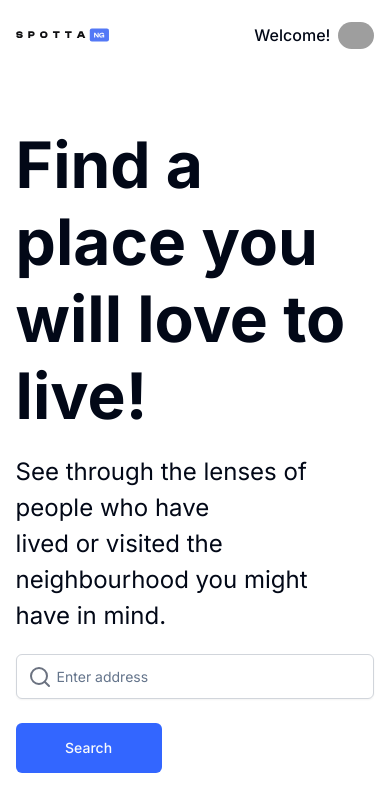
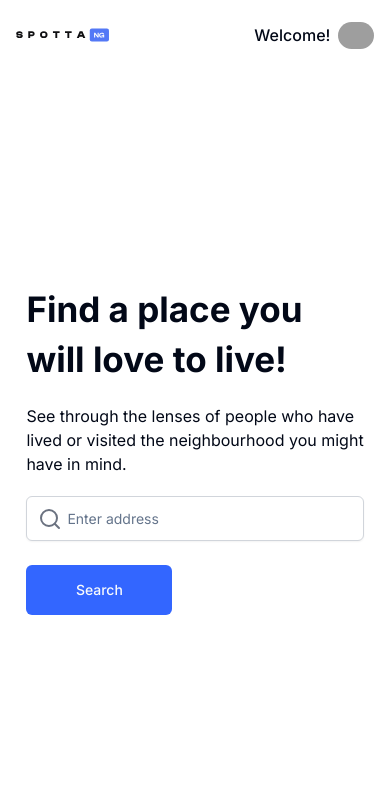
Before and after one commit to frank4177/synpo, a Next.js app: page / in a window 390 px wide. Shown: the top 812 px of the page. Built offline with nearby package versions, Linux system fonts and the light colour scheme; grey boxes are pictures that could not be loaded.

Commit message:
made home screen responsive

```diff
--- a/app/globals.css
+++ b/app/globals.css
@@ -233,12 +233,39 @@ box-shadow: inset 0px 63px 37px -8px rgba(242,56,242,1);
     flex-direction: column;
     flex-flow: column-reverse;
   }
+
+  .home-text-container-mq{
+    margin: auto;
+  }
 }
 
 @media (max-width:714px){
   .amenities-col{
     display: grid;
   grid-template-columns: 1fr 1fr 1fr ;
+  }
+}
+
+@media (max-width:714px){
+  .amenities-col{
+    display: grid;
+  grid-template-columns: 1fr 1fr 1fr ;
+  }
+}
+
+@media (max-width:520px){
+  .amenities-col{
+    display: grid;
+  grid-template-columns: 1fr 1fr 1fr ;
+  }
+
+  .home-main-text{
+    font-size: 35px;
+    line-height:50px;
+  }
+
+  .home-sub-text{
+    font-size: 16px;
   }
 }
 
--- a/components/Navbar/HomeNavbar.tsx
+++ b/components/Navbar/HomeNavbar.tsx
@@ -1,4 +1,4 @@
-import { loginPagePathname } from "@/constants/pathname";
+import { dashboardPathname, loginPagePathname } from "@/constants/pathname";
 import CenterContainer from "@/containers/CenterContainer";
 import Image from "next/image";
 import Link from "next/link";
@@ -12,7 +12,7 @@ const HomeNavbar = () => {
       <div className="flex flex-row h-[70px] bg-inherit  sticky top-0 items-center  center-component  justify-between">
         <Logo/>
         {/* <Link href={loginPagePathname} className='text-[#5378F6] text-[14px]'>Login</Link> */}
-        <div className="flex flex-row items-center gap-2">
+        <Link href={dashboardPathname} className="flex flex-row items-center gap-2">
           <p className="font-[500] text-[16px]">Welcome!</p>
           <Image
             src="/images/photo.svg"
@@ -21,7 +21,7 @@ const HomeNavbar = () => {
             width={36}
             alt="logo"
           />
-        </div>
+        </Link>
       </div>
     </div>
   );
--- a/screens/(Guest)/Home/index.tsx
+++ b/screens/(Guest)/Home/index.tsx
@@ -20,13 +20,13 @@ const HomeScreen = () => {
     <>
     <HomeNavbar />
       <div className="flex flex-row justify-between h-[90vh] center-component ">
-        <div className="space-y-5 flex flex-col w-fit self-center">
-          <h3 className="font-[700] text-[64px] leading-[77px]">
+        <div className="space-y-5 flex flex-col w-fit self-center home-text-container-mq">
+          <h3 className="font-[700] text-[60px]  lg:text-[64px] leading-[77px] home-main-text">
             Find a place you
             <br />
             will love to live!
           </h3>
-          <p className="text-[24px]">
+          <p className="text-[18px] lg:text-[24px] home-sub-text">
             See through the lenses of people who have
             <br /> lived or visited the neighbourhood you might
             <br /> have in mind.
@@ -46,25 +46,6 @@ const HomeScreen = () => {
 
 
         <div className="reviews-home-mq">
-          {/* <div className="flex flex-row items-center">
-              <Image
-                src="/images/photo.svg"
-                width={24}
-                height={24}
-                className="rounded-full"
-                alt="reviews"
-              />
-              <div>
-                <div className="text-[13px]">James T.</div>
-                <div className="text-[13px]">5 months</div>
-              </div>
-            </div>
-
-            <div>
-              <div>Ikate, Lekki</div>
-            </div>
-<ReviewSVG/> */}
-
           <Image
             src="/images/reviews-pico2.svg"
             width={530}
```
